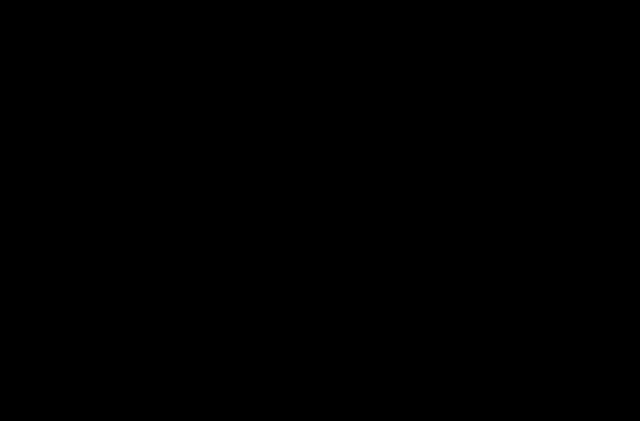
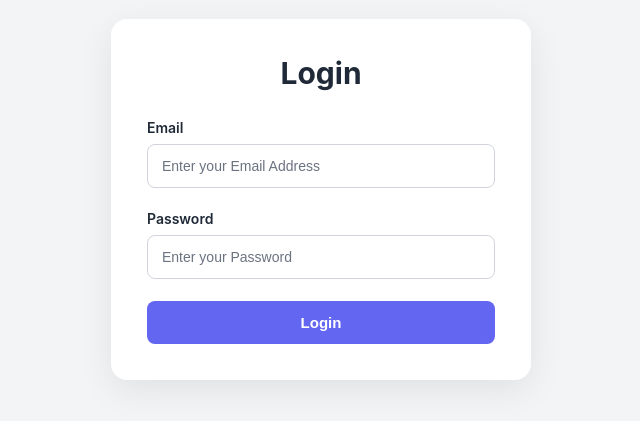
Before and after one commit to frankuard/interview-helper-in-mern-with-rag, a React (Vite) app in the folder Frontend/: page /login in a window 1280 px wide. Shown: the part 201-622 px from the top of the page, without its empty margins (319-959 px from the left). Built offline with nearby package versions, Linux system fonts and the light colour scheme.

Commit message:
intialzing the login form with proper ui

```diff
--- a/Frontend/src/App.jsx
+++ b/Frontend/src/App.jsx
@@ -1,7 +1,11 @@
+import { RouterProvider } from "react-router"
+import { router } from "./routes/app.routes"
+
+
 
 const App = () => {
   return (
-    <> </>
+    <RouterProvider router={router} />
   )
 }
 
--- /dev/null
+++ b/Frontend/src/features/auth/auth.form.scss
@@ -0,0 +1,85 @@
+@use "../../style/variables" as *;
+
+main {
+  min-height: 100vh;
+  display: flex;
+  justify-content: center;
+  align-items: center;
+  padding: 24px;
+  background: $background-color;
+  font-family: "Inter", sans-serif;
+
+  .form-container {
+    width: 100%;
+    max-width: 420px;
+    padding: 36px;
+    background: #ffffff;
+    border-radius: 16px;
+    box-shadow: 0 10px 35px rgba(0, 0, 0, 0.08);
+
+    h1 {
+      margin: 0 0 28px;
+      color: $text-color;
+      font-size: 30px;
+      font-weight: 700;
+      text-align: center;
+    }
+
+    form {
+      display: flex;
+      flex-direction: column;
+      gap: 22px;
+    }
+
+    .input-group {
+      display: flex;
+      flex-direction: column;
+      gap: 8px;
+
+      label {
+        color: $text-color;
+        font-size: 14px;
+        font-weight: 600;
+      }
+
+      input {
+        width: 100%;
+        box-sizing: border-box;
+        padding: 13px 14px;
+        border: 1px solid $border-color;
+        border-radius: 8px;
+        outline: none;
+        background: #ffffff;
+        color: $text-color;
+        font-size: 14px;
+        transition: border-color 0.2s ease,
+                    box-shadow 0.2s ease;
+
+        &::placeholder {
+          color: $muted-color;
+        }
+
+        &:focus {
+          border-color: $primary-color;
+          box-shadow: 0 0 0 3px rgba(99, 102, 241, 0.15);
+        }
+      }
+    }
+
+
+  }
+}
+
+@media (max-width: 480px) {
+  main {
+    padding: 16px;
+
+    .form-container {
+      padding: 26px 20px;
+
+      h1 {
+        font-size: 26px;
+      }
+    }
+  }
+}
--- /dev/null
+++ b/Frontend/src/features/auth/pages/Login.jsx
@@ -0,0 +1,28 @@
+import "../auth.form.scss"
+
+const Login = () => {
+  return (
+    <main>
+      <div className="form-container">
+        <h1>Login</h1>
+
+        <form>
+          <div className="input-group">
+            <label htmlFor="email">Email</label>
+            <input type="email" name="email" id="email" placeholder="Enter your Email Address" />
+          </div>
+
+          <div className="input-group">
+            <label htmlFor="password">Password</label>
+            <input type="password" name="password" id="password" placeholder="Enter your Password" />
+          </div>
+
+          <button className="button primary-button">Login</button>
+
+        </form>
+      </div>
+    </main>
+  )
+}
+
+export default Login
--- /dev/null
+++ b/Frontend/src/features/auth/pages/Register.jsx
@@ -0,0 +1,7 @@
+const Register = () => {
+  return (
+    <div>Register</div>
+  )
+}
+
+export default Register
--- a/Frontend/src/style.scss
+++ b/Frontend/src/style.scss
@@ -1,3 +1,7 @@
+@use "./style/variables";
+@use "./style/button.scss";
+@use "./features/auth/auth.form.scss";
+
 * {
     margin: 0%;
     padding: 0%;
@@ -6,4 +10,6 @@
 html, body, #root {
     width: 100%;
     background-color: #000;
+    color: whitesmoke;
+    font-family: system-ui, -apple-system, BlinkMacSystemFont, 'Segoe UI', Roboto, Oxygen, Ubuntu, Cantarell, 'Open Sans', 'Helvetica Neue', sans-serif;
 }
--- /dev/null
+++ b/Frontend/src/style/_variables.scss
@@ -0,0 +1,6 @@
+$primary-color: #6366f1;
+$primary-hover: #4f46e5;
+$text-color: #1f2937;
+$muted-color: #6b7280;
+$border-color: #d1d5db;
+$background-color: #f3f4f6;
--- /dev/null
+++ b/Frontend/src/style/button.scss
@@ -0,0 +1,32 @@
+@use "./variables" as *;
+
+.button {
+      width: 100%;
+      padding: 13px 16px;
+      border: none;
+      border-radius: 8px;
+      cursor: pointer;
+      font-size: 15px;
+      font-weight: 600;
+      transition: background 0.2s ease,
+                  transform 0.2s ease;
+
+      &.primary-button {
+        background: $primary-color;
+        color: #ffffff;
+
+        &:hover {
+          background: $primary-hover;
+          transform: translateY(-2px);
+        }
+
+        &:active {
+          transform: translateY(0);
+        }
+
+        &:focus-visible {
+          outline: 3px solid rgba(99, 102, 241, 0.35);
+          outline-offset: 3px;
+        }
+      }
+    }
```
Also changed, not shown: Frontend/src/routes/app.routes.jsx (added, +16 -0 lines).
